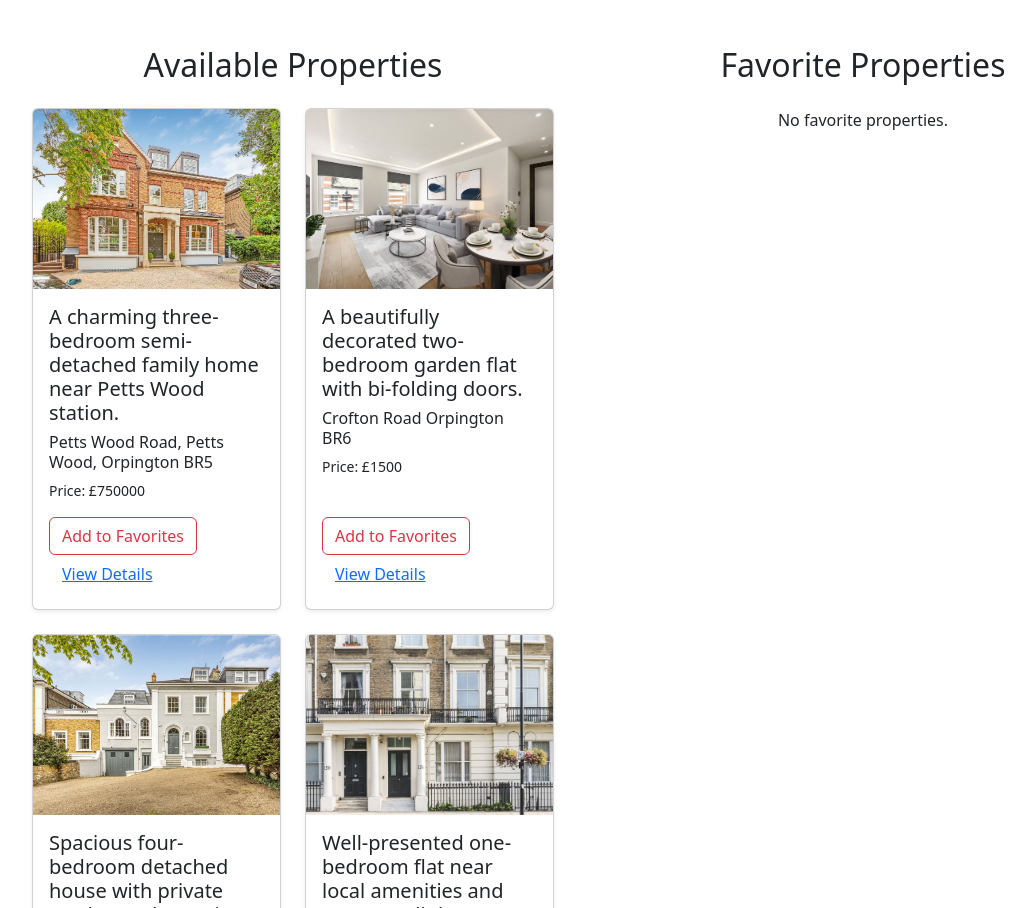
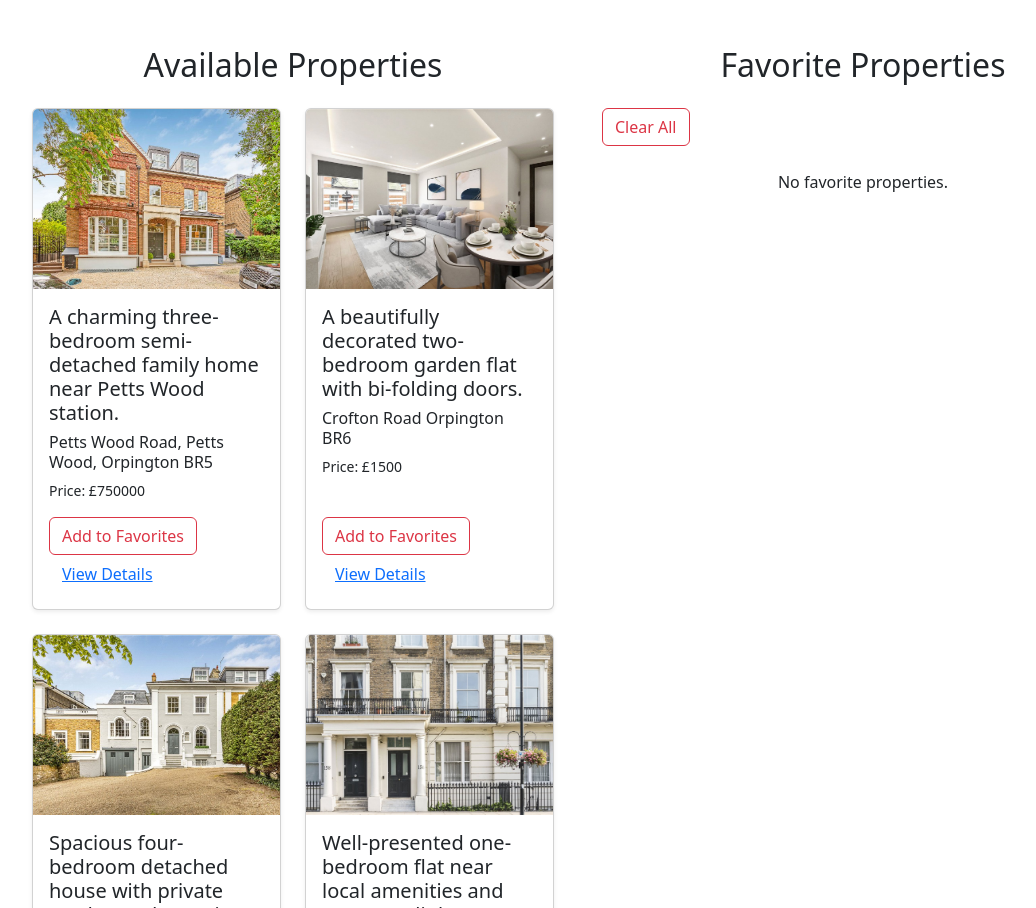
Before and after one commit to kavindya369/estate-agent-app, a React (Create React App) app: page / in a window 1280 px wide. Shown: the part 988-1896 px from the top of the page, without its empty margins (62-1098 px from the left). Built offline with nearby package versions, Linux system fonts and the light colour scheme.

Commit message:
Create drap and drop option

```diff
--- a/src/components/FavouriteList.jsx
+++ b/src/components/FavouriteList.jsx
@@ -1,7 +1,7 @@
 import React from "react";
 import { Link } from "react-router-dom";
 
-const FavouriteList = ({ properties, favorites, onDragStart, onDrop, onDragOver }) => {
+const FavouriteList = ({ properties, favorites, onFavoriteToggle, onDragStart, onDrop, onDragOver, clearFavorites }) => {
   const favoriteProperties = properties.filter((property) => favorites.includes(property.id));
 
   return (
@@ -11,6 +11,9 @@ const FavouriteList = ({ properties, favorites, onDragStart, onDrop, onDragOver
       onDragOver={onDragOver}
     >
       <h2 className="text-center text-dark mb-4">Favorite Properties</h2>
+      <button className="btn btn-outline-danger mb-4" onClick={clearFavorites}>
+        Clear All
+      </button>
       <div className="row">
         {favoriteProperties.length ? (
           favoriteProperties.map((property) => (
@@ -31,6 +34,12 @@ const FavouriteList = ({ properties, favorites, onDragStart, onDrop, onDragOver
                   <h6 className="card-title">{property.location}</h6>
                   <small className="d-block mb-3">Price: £{property.price}</small>
                   <div className="mt-auto">
+                    <button
+                      className="btn btn-danger"
+                      onClick={() => onFavoriteToggle(property.id)}
+                    >
+                      Remove
+                    </button>
                     <Link to={`/property/${property.id}`} className="btn btn-link">
                       View Details
                     </Link>
--- a/src/components/PropertySearch.jsx
+++ b/src/components/PropertySearch.jsx
@@ -98,11 +98,15 @@ const PropertySearch = () => {
       }
     }
 
-    e.preventDefault();
+    e.preventDefault(); // Prevent the default action of the drop
   };
 
   const onDragOver = (e) => {
     e.preventDefault();
+  };
+
+  const clearFavorites = () => {
+    setFavorites([]);
   };
 
   return (
@@ -123,9 +127,11 @@ const PropertySearch = () => {
           <FavouriteList
             properties={properties}
             favorites={favorites}
+            onFavoriteToggle={handleFavoriteToggle}
             onDragStart={onDragStart}
             onDrop={(e) => onDrop(e, true)}
             onDragOver={onDragOver}
+            clearFavorites={clearFavorites}
           />
         </div>
       </div>
```
